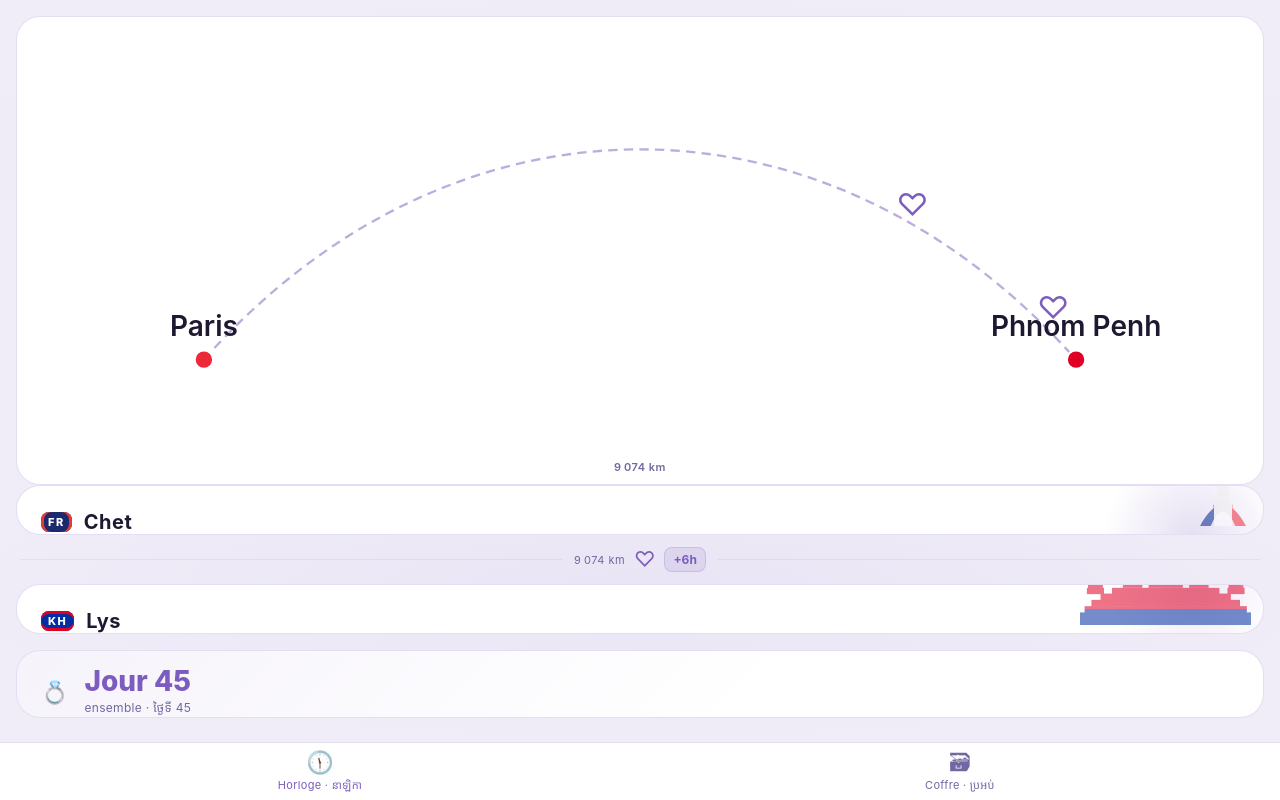
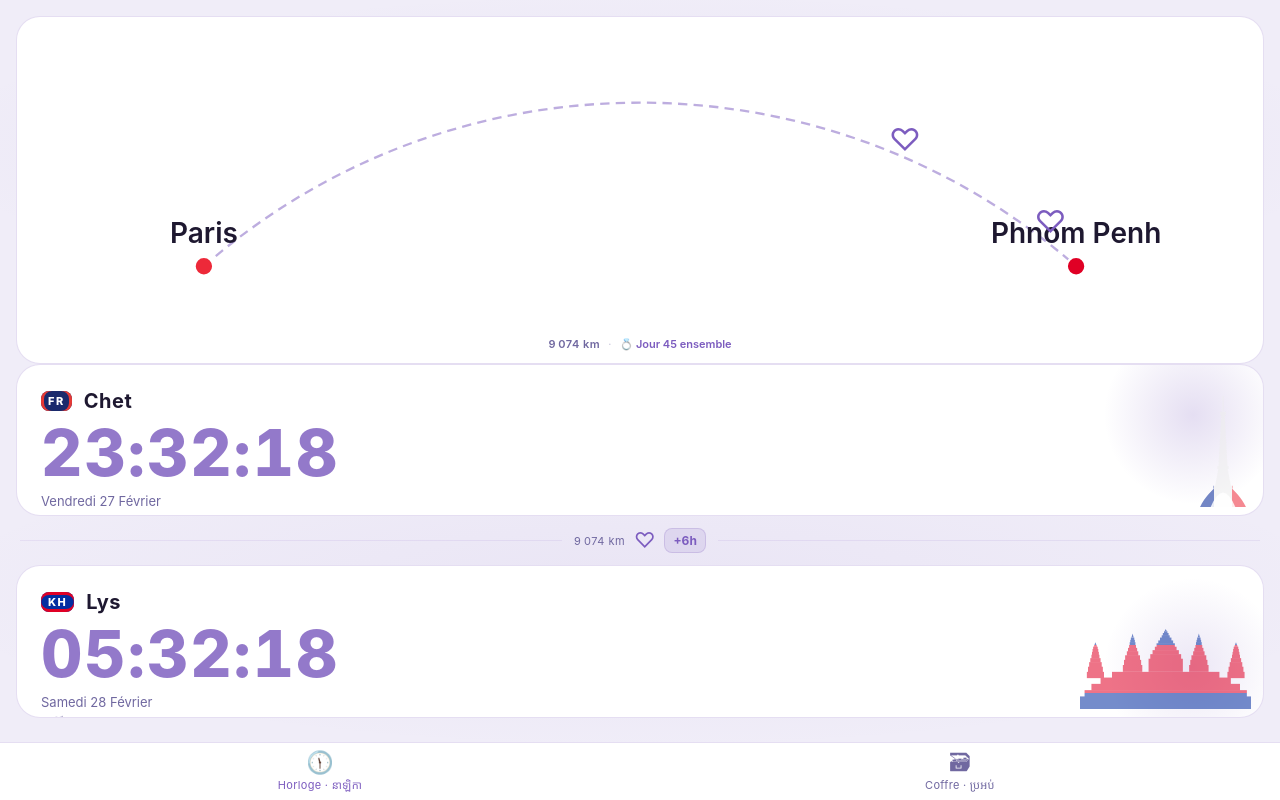
Before and after one commit to chetana/9074km, a SvelteKit app: page /horloge in a window 1280 px wide. Built offline with nearby package versions, Linux system fonts and the light colour scheme.

Commit message:
refactor: carte plus compacte, compteur fusionné dans la map-card

```diff
--- a/src/routes/horloge/+page.svelte
+++ b/src/routes/horloge/+page.svelte
@@ -41,23 +41,27 @@
 
 <div class="page">
 
-	<!-- Mini-carte — Paris ↔ Phnom Penh -->
+	<!-- Mini-carte + compteur fusionnés -->
 	<div class="map-card">
-		<svg class="world-map" viewBox="0 0 800 300" xmlns="http://www.w3.org/2000/svg" aria-hidden="true">
+		<svg class="world-map" viewBox="0 0 800 200" xmlns="http://www.w3.org/2000/svg" aria-hidden="true">
 			<!-- ── Ligne de vol pointillée ── -->
-			<path class="flight-line" d="M 120,220 C 280,40 520,40 680,220"/>
+			<path class="flight-line" d="M 120,160 C 280,20 520,20 680,160"/>
 
 			<!-- ── Épingles ── -->
-			<circle class="pin pin-paris" cx="120" cy="220" r="6"/>
-			<text class="pin-label" x="120" y="205" text-anchor="middle">Paris</text>
-			<circle class="pin pin-pp" cx="680" cy="220" r="6"/>
-			<text class="pin-label" x="680" y="205" text-anchor="middle">Phnom Penh</text>
+			<circle class="pin pin-paris" cx="120" cy="160" r="6"/>
+			<text class="pin-label" x="120" y="145" text-anchor="middle">Paris</text>
+			<circle class="pin pin-pp" cx="680" cy="160" r="6"/>
+			<text class="pin-label" x="680" y="145" text-anchor="middle">Phnom Penh</text>
 
 			<!-- ── Cœurs animés ── -->
 			<text class="heart heart-1">♡</text>
 			<text class="heart heart-2">♡</text>
 		</svg>
-		<div class="map-dist">{DISTANCE_KM.toLocaleString('fr-FR')} km</div>
+		<div class="map-footer">
+			<span class="map-dist">{DISTANCE_KM.toLocaleString('fr-FR')} km</span>
+			<span class="map-sep">·</span>
+			<span class="map-together">💍 Jour {daysTogether} ensemble</span>
+		</div>
 	</div>
 
 	<!-- Carte Paris -->
@@ -217,16 +221,6 @@
 		</div>
 	</div>
 
-	<!-- Compteur -->
-	<div class="together">
-		<div class="together-inner">
-			<span class="together-ring">💍</span>
-			<div class="together-body">
-				<span class="together-count">Jour {daysTogether}</span>
-				<span class="together-label">ensemble · ថ្ងៃទី {daysTogether}</span>
-			</div>
-		</div>
-	</div>
 
 </div>
 
@@ -287,7 +281,7 @@
 	.heart {
 		font-size: 20px;
 		fill: var(--accent);
-		offset-path: path("M 120,220 C 280,40 520,40 680,220");
+		offset-path: path("M 120,160 C 280,20 520,20 680,160");
 		offset-rotate: 0deg;
 	}
 
@@ -316,18 +310,28 @@
 		100% { offset-distance: 0%;   opacity: 0; }
 	}
 
-	.map-dist {
-		position: absolute;
-		bottom: var(--space-2);
-		left: 50%;
-		transform: translateX(-50%);
+	.map-footer {
+		display: flex;
+		align-items: center;
+		justify-content: center;
+		gap: var(--space-2);
+		padding: var(--space-2) var(--space-3) var(--space-3);
 		font-size: var(--fs-xs);
 		color: var(--muted);
+	}
+
+	.map-dist {
 		font-weight: 600;
 		letter-spacing: 0.5px;
-		background: color-mix(in srgb, var(--card) 80%, transparent);
-		padding: 2px var(--space-2);
-		border-radius: var(--radius-sm);
+	}
+
+	.map-sep {
+		opacity: 0.4;
+	}
+
+	.map-together {
+		font-weight: 600;
+		color: var(--accent);
 	}
 
 	/* ── Cartes ── */
@@ -518,52 +522,5 @@
 		padding: var(--space-1) var(--space-2);
 	}
 
-	/* ── Compteur ── */
-	.together {
-		margin-top: var(--space-4);
-		background: var(--card);
-		border: 1px solid var(--border);
-		border-radius: var(--radius-2xl);
-		overflow: hidden;
-		position: relative;
-	}
 
-	.together::before {
-		content: '';
-		position: absolute;
-		inset: 0;
-		background: linear-gradient(135deg, color-mix(in srgb, var(--accent) 7%, transparent) 0%, transparent 60%);
-		pointer-events: none;
-	}
-
-	.together-inner {
-		display: flex;
-		align-items: center;
-		gap: var(--space-4);
-		padding: var(--space-4) var(--space-6);
-	}
-
-	.together-ring {
-		font-size: var(--fs-3xl);
-		flex-shrink: 0;
-	}
-
-	.together-body {
-		display: flex;
-		flex-direction: column;
-		gap: var(--space-1);
-	}
-
-	.together-count {
-		font-size: 1.75rem;
-		font-weight: 800;
-		color: var(--accent);
-		line-height: 1;
-	}
-
-	.together-label {
-		font-size: var(--fs-sm);
-		color: var(--muted);
-		letter-spacing: 0.3px;
-	}
 </style>
```
